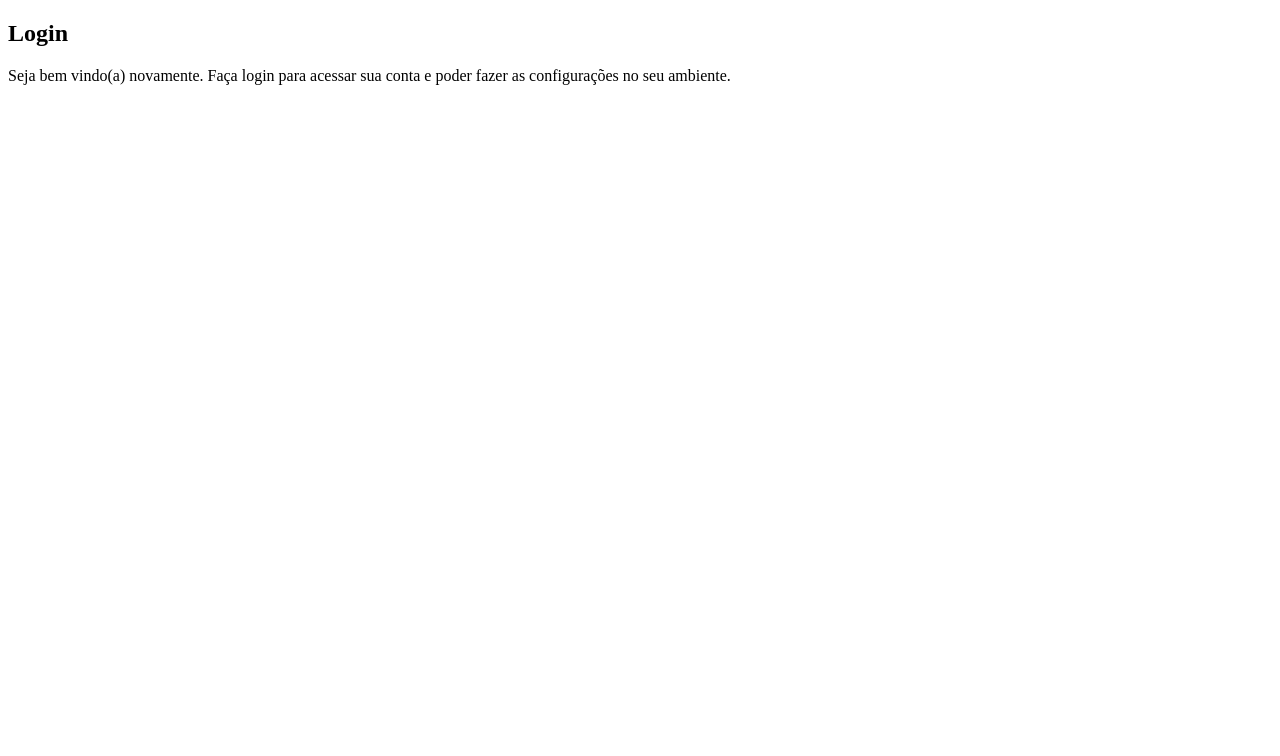
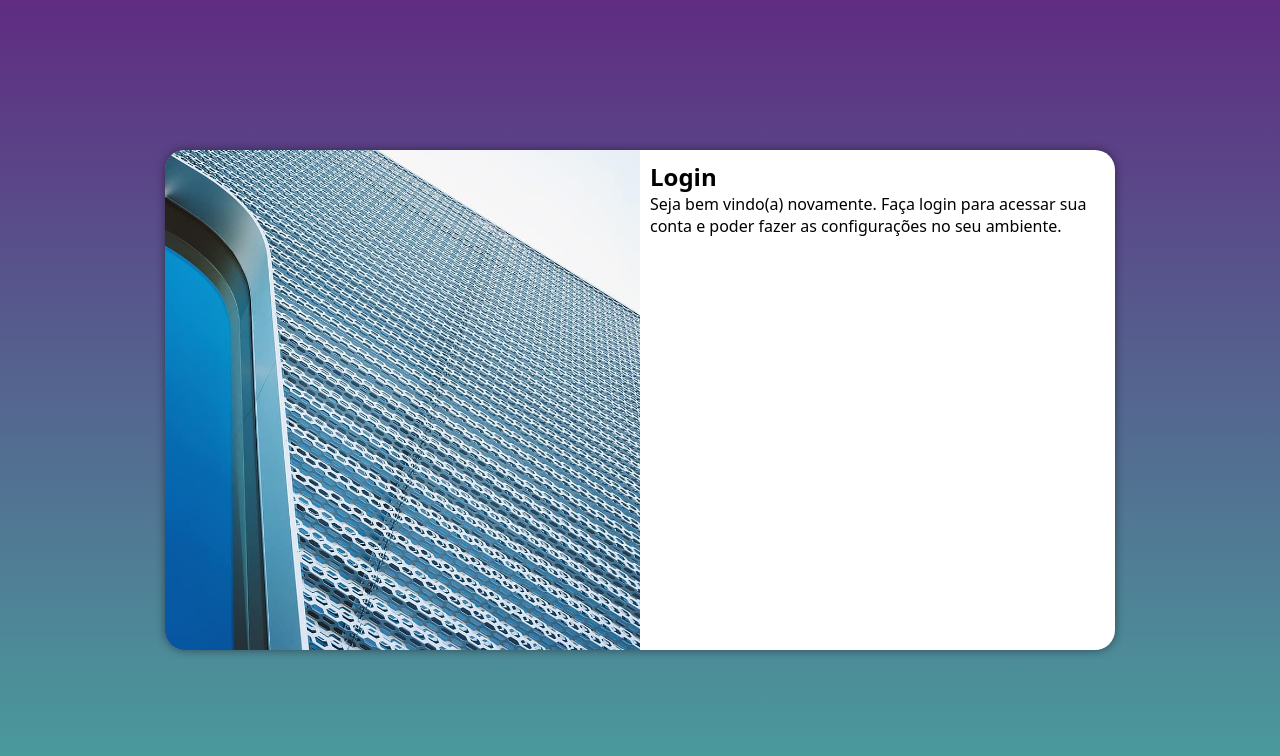
Before and after one commit to Karolynemirella/projeto-login, a plain HTML site: page index.html in a window 1280 px wide. Drawn offline with Linux system fonts and the light colour scheme.

Commit message:
media query para outras telas

```diff
--- /dev/null
+++ b/estilos/media-query.css
@@ -0,0 +1,49 @@
+@charset "UTF-8";
+
+@media screen and (min-width: 768px) and (max-width:992px)
+{
+    body{
+        background-image: linear-gradient(to top, #49a09d, #5f2c82);
+    }
+
+    section#login {
+        width: 80vw;
+    }
+
+
+    section#login > div#imagem {
+        float: left;
+        width: 30%;
+        height: 100%;
+    }
+
+    section#login > div#formulario {
+        float: right;
+        width: 70%;
+    }
+}
+
+
+
+
+@media screen and (min-width: 992px) {
+    body{
+        background-image: linear-gradient(to top, #49a09d, #5f2c82);
+    }
+
+    section#login {
+        width: 950px;
+    }
+
+    section#login > div#imagem {
+        float: left;
+        width: 50%;
+        height: 100%;
+    }
+
+    section#login > div#formulario {
+        float: right;
+        width: 50%;
+    }
+
+}
--- a/estilos/style.css
+++ b/estilos/style.css
@@ -5,3 +5,52 @@
     Verde: #49a09d
     Lilás: #5f2c82
 */
+
+* {
+    font-family: system-ui, -apple-system, BlinkMacSystemFont, 'Segoe UI', Roboto, Oxygen, Ubuntu, Cantarell, 'Open Sans', 'Helvetica Neue', sans-serif;
+    padding: 0px;
+    margin: 0px;
+    box-sizing: border-box;
+}
+
+body, html {
+    background-color: #5f2c82;
+    height: 100vh;
+    width: 100vw;
+}
+
+main {
+    position: relative;
+    height: 100vh;
+    width: 100vw;
+}
+
+section#login {
+    position: absolute;
+    top: 50%;
+    left: 50%;
+    transform: translate(-50%, -50%);
+    overflow: hidden;
+
+    background-color: white;
+    width: 250px;
+    height: 500px;
+    border-radius: 20px;
+    box-shadow: 0px 0px 10px rgba(0, 0, 0, 0.450);
+
+    transition: width .3s, heigth .3s;
+    transition-timing-function: ease;
+}
+
+section#login > div#imagem {
+    display: block;
+    background: #5f2c82 url(../imagens/metal.jpg) no-repeat;
+    background-size: cover;
+    background-position: left bottom;
+    height: 200px;
+}
+
+section#login > div#formulario {
+    display: block;
+    padding: 10px;
+}
--- a/index.html
+++ b/index.html
@@ -5,6 +5,7 @@
     <meta name="viewport" content="width=device-width, initial-scale=1.0">
     <title>Login</title>
     <link rel="stylesheet" href="estilos/style.css">
+    <link rel="stylesheet" href="estilos/media-query.css">
 </head>
 <body>
     <main>
```
